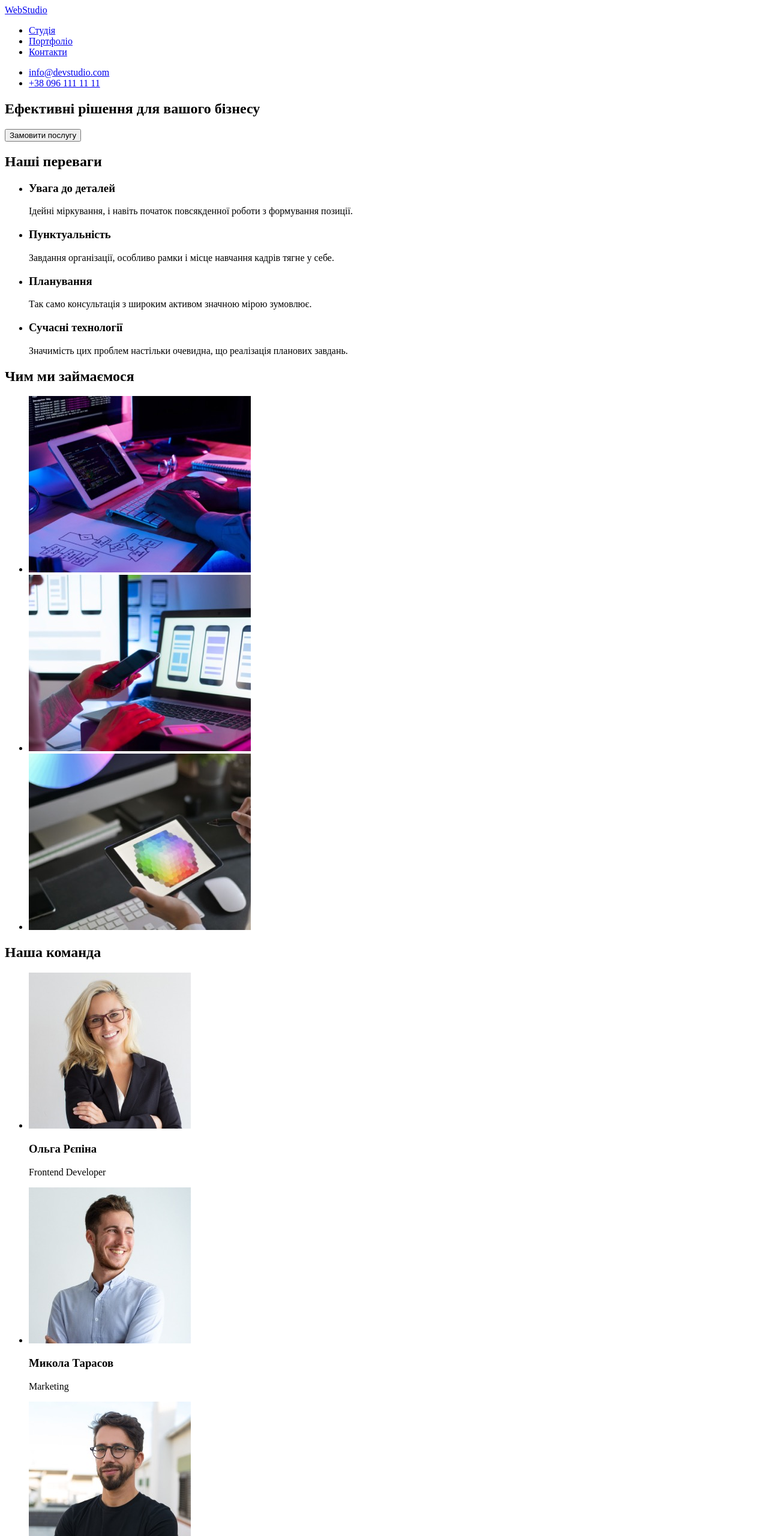
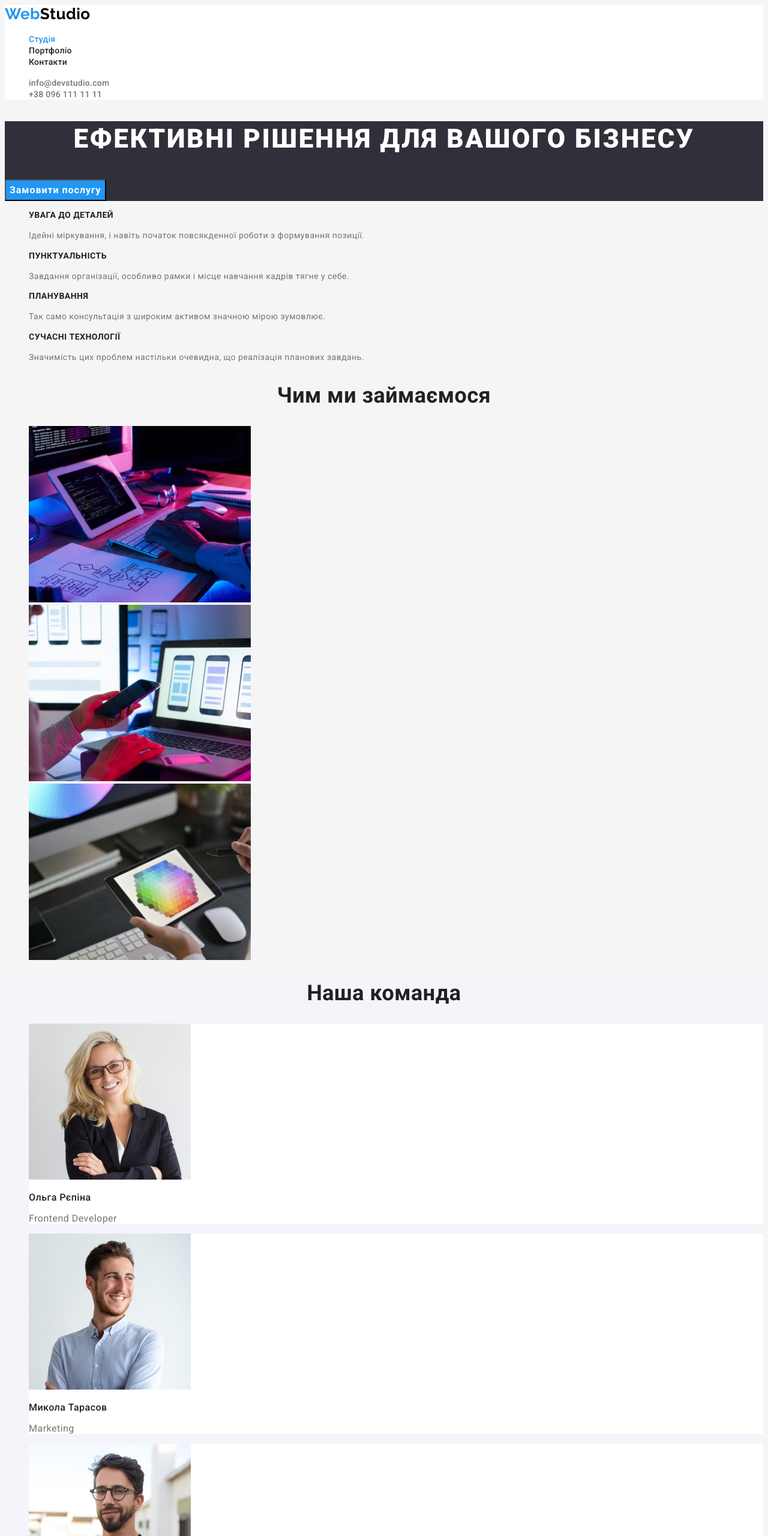
Before and after one commit to DFedyuk/goit-markup-hw-02, a plain HTML site: page index.html in a window 1280 px wide. Shown: the top 2560 px of the page at 60% size. Drawn offline with Linux system fonts and the light colour scheme.

Commit message:
added styles and corrections

```diff
--- a/css/styles.css
+++ b/css/styles.css
@@ -0,0 +1,223 @@
+/* site common styles */
+:root {
+    --primary-text-color: #757575;
+    --title-text-color: #212121;
+    --accent-color: #2196f3;
+    --primary-white-color: #ffffff;
+    --footer-contact-text-color: rgba(255, 255, 255, 0.6);
+    --primary-bcg-color: #f5f5f5;
+    --secondary-bcg-color: #f5f4fa;
+    --footer-bcg-color: #2f303a;
+}
+body {
+    background-color: var(--primary-bcg-color);
+    color: var(--primary-text-color);
+    font-family: 'Roboto', sans-serif;
+    font-style: normal;
+    font-weight: 400;
+    letter-spacing: 0.03em;
+}
+.list {
+    list-style: none;
+}
+.link {
+    text-decoration: none;
+}
+.visually-hidden {
+    position: absolute;
+    white-space: nowrap;
+    width: 1px;
+    height: 1px;
+    overflow: hidden;
+    border: 0;
+    padding: 0;
+    clip: rect(0 0 0 0);
+    clip-path: inset(50%);
+    margin: -1px;
+}
+
+/* header styles */
+.page-header {
+background-color: var(--primary-white-color);
+}
+
+/* logo styles */
+.logo-web {
+    color: var(--accent-color);
+}
+.logo {
+    color: #000000;
+    font-family: 'Raleway', sans-serif;
+    font-weight: 700;
+    font-size: 26px;
+    line-height: 1.19;
+}
+.footer > .logo {
+    color: var(--primary-white-color);
+}
+
+/* nav menu styles */
+.site-nav .link {
+    color: var(--title-text-color);
+    font-weight: 500;
+    font-size: 14px;
+    line-height: 1.14;
+    letter-spacing: 0.02em;
+}
+.site-nav .link:hover,
+.site-nav .link:focus {
+    color: var(--accent-color);
+}
+.site-nav .link.current {
+    color: var(--accent-color);
+}
+
+/* header contact styles */
+.head-contact .link {
+    color: var(--primary-text-color);
+    font-weight: 500;
+    font-size: 14px;
+    line-height: 1.14;
+    letter-spacing: 0.02em;
+}
+.head-contact .link:hover,
+.head-contact .link:focus {
+    color: var(--accent-color);
+}
+
+/* hero styles */
+.hero {
+    background-color: #2F303A;
+}
+.hero-title {
+    color: var(--primary-white-color);
+    font-weight: 900;
+    font-size: 44px;
+    line-height: 1.36;
+    text-align: center;
+    letter-spacing: 0.06em;
+    text-transform: uppercase;
+}
+
+/* button styles */
+.btn {
+    color: var(--primary-white-color);
+    background-color: var(--accent-color);
+    font-family: inherit;
+    font-weight: 700;
+    font-size: 16px;
+    line-height: 1.87;
+    text-align: center;
+    letter-spacing: 0.06em;
+    cursor: pointer;
+}
+.btn:hover,
+.btn:focus {
+    color: var(--primary-white-color);
+    background-color: #188ce8;
+}
+
+/* sections common styles */
+.section-title {
+    color: var(--title-text-color);
+    font-weight: 700;
+    font-size: 36px;
+    line-height: 1.17;
+    text-align: center;
+}
+
+/* features section styles */
+.features-list .title {
+    color: var(--title-text-color);
+    font-weight: 700;
+    font-size: 14px;
+    line-height: 1.14;
+    text-transform: uppercase;
+}
+.features-list .list-text {
+    font-size: 14px;
+    line-height: 1.71;
+}
+
+/* activity section styles */
+
+/* team section styles */
+.section.team {
+    background-color: var(--secondary-bcg-color);
+}
+
+.team-member {
+    background-color: var(--primary-white-color);
+}
+
+.team-list .title {
+    color: var(--title-text-color);
+    font-weight: 500;
+    font-size: 16px;
+    line-height: 1.19;
+    letter-spacing: 0.03em;
+}
+.team-list .list-text {
+    font-size: 16px;
+    line-height: 1.19;
+}
+
+/* footer styles */
+.footer {
+background-color: var(--footer-bcg-color);
+}
+.address {
+    color: var(--primary-white-color);
+    font-style: normal;
+    font-size: 14px;
+    line-height: 1.71;
+}
+.contact {
+    color: var(--footer-contact-text-color);
+    font-style: normal;
+    font-size: 14px;
+    line-height: 1.71;
+}
+
+.contact:hover,
+.contact:focus {
+    color: var(--accent-color);
+}
+
+/* portfolio page styles */
+
+.filter {
+    color: var(--title-text-color);
+    background-color: var(--secondary-bcg-color);
+    font-family: inherit;
+    font-weight: 500;
+    font-size: 16px;
+    line-height: 1.62;
+    text-align: center;
+    cursor: pointer;
+}
+
+.filter:hover,
+.filter:focus {
+    color: var(--primary-white-color);
+    background-color: var(--accent-color);
+}
+
+.cards .title {
+    color: var(--title-text-color);
+    font-weight: 700;
+    font-size: 18px;
+    line-height: 2;
+    letter-spacing: 0.06em;
+}
+
+.cards .category {
+    color: var(--primary-text-color);
+    font-weight: 400;
+    font-size: 16px;
+    line-height: 1.88;
+}
+
+.cards {
+    background-color: var(--primary-white-color);
+}
--- a/index.html
+++ b/index.html
@@ -5,56 +5,77 @@
     <meta http-equiv="X-UA-Compatible" content="IE=edge" />
     <meta name="viewport" content="width=device-width, initial-scale=1.0" />
     <title>Web Studio (Version 2.1)</title>
+    <link rel="stylesheet" href="./css/styles.css" />
+    <link rel="preconnect" href="https://fonts.googleapis.com" />
+    <link rel="preconnect" href="https://fonts.gstatic.com" crossorigin />
+    <link
+      href="https://fonts.googleapis.com/css2?family=Raleway:wght@700&family=Roboto:wght@400;500;700;900&display=swap"
+      rel="stylesheet"
+    />
   </head>
 
   <body>
-    <header>
+    <header class="page-header">
+      <!-- navigation menu -->
       <nav>
-        <a href="./index.html">WebStudio</a>
-        <ul>
-          <li><a href="#">Студія</a></li>
-          <li><a href="./portfolio.html">Портфоліо</a></li>
-          <li><a href="#">Контакти</a></li>
+        <a class="logo link" href="./index.html"><span class="logo-web">Web</span>Studio</a>
+        <ul class="site-nav list">
+          <li><a class="link current" href="./index.html">Студія</a></li>
+          <li><a class="link" href="./portfolio.html">Портфоліо</a></li>
+          <li><a class="link" href="#">Контакти</a></li>
         </ul>
       </nav>
-      <ul>
+      <!-- header contacts -->
+      <ul class="head-contact list">
         <li>
-          <a href="mailto:info@devstudio.com">info@devstudio.com</a>
+          <a class="link" href="mailto:info@devstudio.com">info@devstudio.com</a>
         </li>
         <li>
-          <a href="tel:00380961111111">+38 096 111 11 11</a>
+          <a class="link" href="tel:00380961111111">+38 096 111 11 11</a>
         </li>
       </ul>
     </header>
+
     <main>
-      <section>
-        <h1>Ефективні рішення для вашого бізнесу</h1>
-        <button type="button">Замовити послугу</button>
+      <!-- hero section -->
+      <section class="hero">
+        <h1 class="hero-title">Ефективні рішення для вашого бізнесу</h1>
+        <button class="btn" type="button">Замовити послугу</button>
       </section>
-      <section>
-        <h2>Наші переваги</h2>
-        <ul>
+
+      <!-- features section -->
+      <section class="section">
+        <h2 class="visually-hidden section-title">Наші переваги</h2>
+        <ul class="features-list list">
           <li>
-            <h3>Увага до деталей</h3>
-            <p>Ідейні міркування, і навіть початок повсякденної роботи з формування позиції.</p>
+            <h3 class="title">Увага до деталей</h3>
+            <p class="list-text">
+              Ідейні міркування, і навіть початок повсякденної роботи з формування позиції.
+            </p>
           </li>
           <li>
-            <h3>Пунктуальність</h3>
-            <p>Завдання організації, особливо рамки і місце навчання кадрів тягне у себе.</p>
+            <h3 class="title">Пунктуальність</h3>
+            <p class="list-text">
+              Завдання організації, особливо рамки і місце навчання кадрів тягне у себе.
+            </p>
           </li>
           <li>
-            <h3>Планування</h3>
-            <p>Так само консультація з широким активом значною мірою зумовлює.</p>
+            <h3 class="title">Планування</h3>
+            <p class="list-text">Так само консультація з широким активом значною мірою зумовлює.</p>
           </li>
           <li>
-            <h3>Сучасні технології</h3>
-            <p>Значимість цих проблем настільки очевидна, що реалізація планових завдань.</p>
+            <h3 class="title">Сучасні технології</h3>
+            <p class="list-text">
+              Значимість цих проблем настільки очевидна, що реалізація планових завдань.
+            </p>
           </li>
         </ul>
       </section>
-      <section>
-        <h2>Чим ми займаємося</h2>
-        <ul>
+
+      <!-- activity section -->
+      <section class="section">
+        <h2 class="section-title">Чим ми займаємося</h2>
+        <ul class="activity-list list">
           <li>
             <img src="./images/img.jpg" alt="Руки на клавіатурі" width="370" />
           </li>
@@ -66,33 +87,38 @@
           </li>
         </ul>
       </section>
-      <section>
-        <h2>Наша команда</h2>
-        <ul>
-          <li>
+
+      <!-- team section -->
+      <section class="section team">
+        <h2 class="section-title">Наша команда</h2>
+        <ul class="team-list list">
+          <li class="team-member">
             <img src="./images/team1.jpg" alt="Світловолоса жінка в окулярах" width="270" />
-            <h3>Ольга Рєпіна</h3>
-            <p>Frontend Developer</p>
+            <h3 class="title">Ольга Рєпіна</h3>
+            <p class="list-text">Frontend Developer</p>
           </li>
-          <li>
+          <li class="team-member">
             <img src="./images/team2.jpg" alt="Усміхнений чоловік в сорочці" width="270" />
-            <h3>Микола Тарасов</h3>
-            <p>Marketing</p>
+            <h3 class="title">Микола Тарасов</h3>
+            <p class="list-text">Marketing</p>
           </li>
-          <li>
+          <li class="team-member">
             <img src="./images/team3.jpg" alt="Чоловік в окулярах" width="270" />
-            <h3>Михайло Єрмаков</h3>
-            <p>UI Designer</p>
+            <h3 class="title">Михайло Єрмаков</h3>
+            <p class="list-text">UI Designer</p>
           </li>
         </ul>
       </section>
     </main>
-    <footer>
-      <a href="./index.html">WebStudio</a>
+
+    <!-- page footer -->
+    <footer class="footer">
+      <a class="logo link" href="./index.html"><span class="logo-web">Web</span>Studio</a>
       <address>
-        <ul>
+        <ul class="list">
           <li>
             <a
+              class="address link"
               href="https://goo.gl/maps/J4j9FRFDDXwHHrxk6"
               target="_blank"
               rel="noopener noreferrer nofollow"
@@ -100,10 +126,10 @@
             >
           </li>
           <li>
-            <a href="mailto:info@devstudio.com">info@devstudio.com</a>
+            <a class="contact link" href="mailto:info@devstudio.com">info@devstudio.com</a>
           </li>
           <li>
-            <a href="tel:00380961111111">+38 096 111 11 11</a>
+            <a class="contact link" href="tel:00380961111111">+38 096 111 11 11</a>
           </li>
         </ul>
       </address>
```
Also changed, not shown: portfolio.html (+72 -60 lines).
